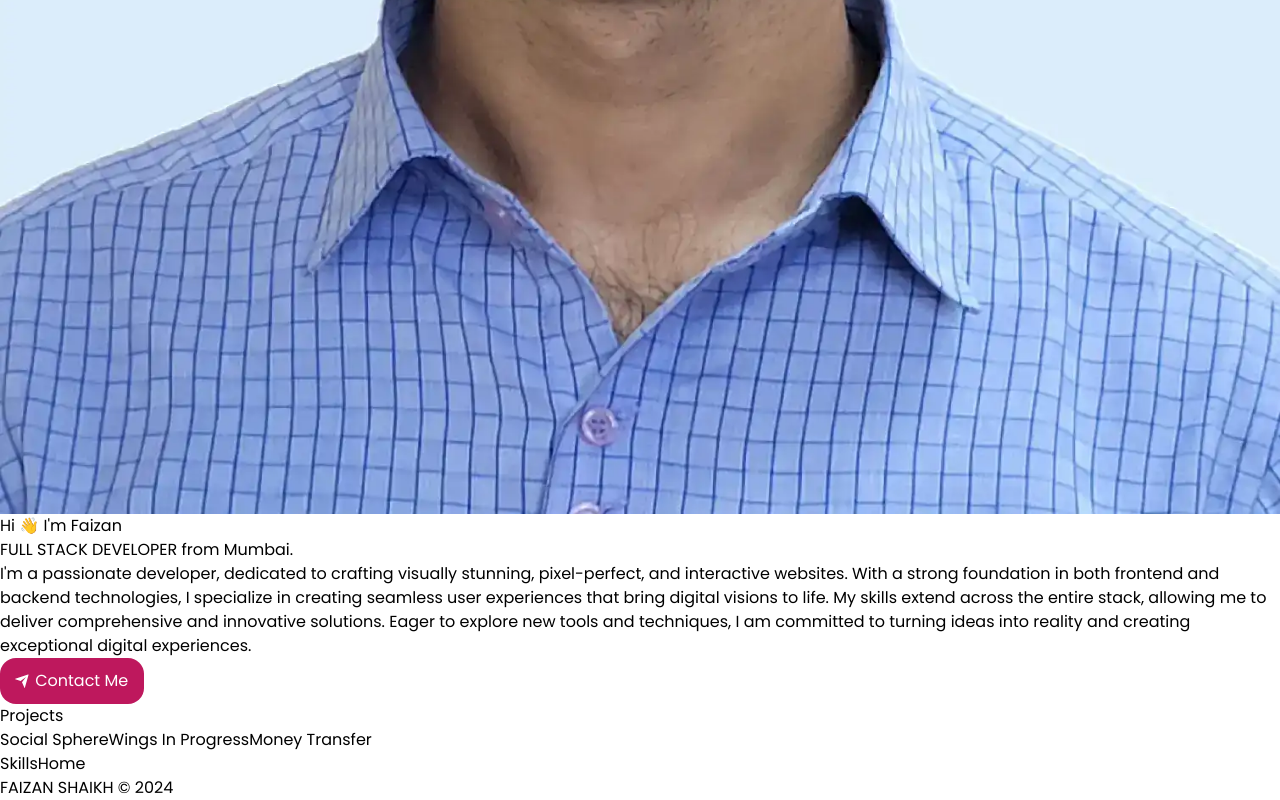
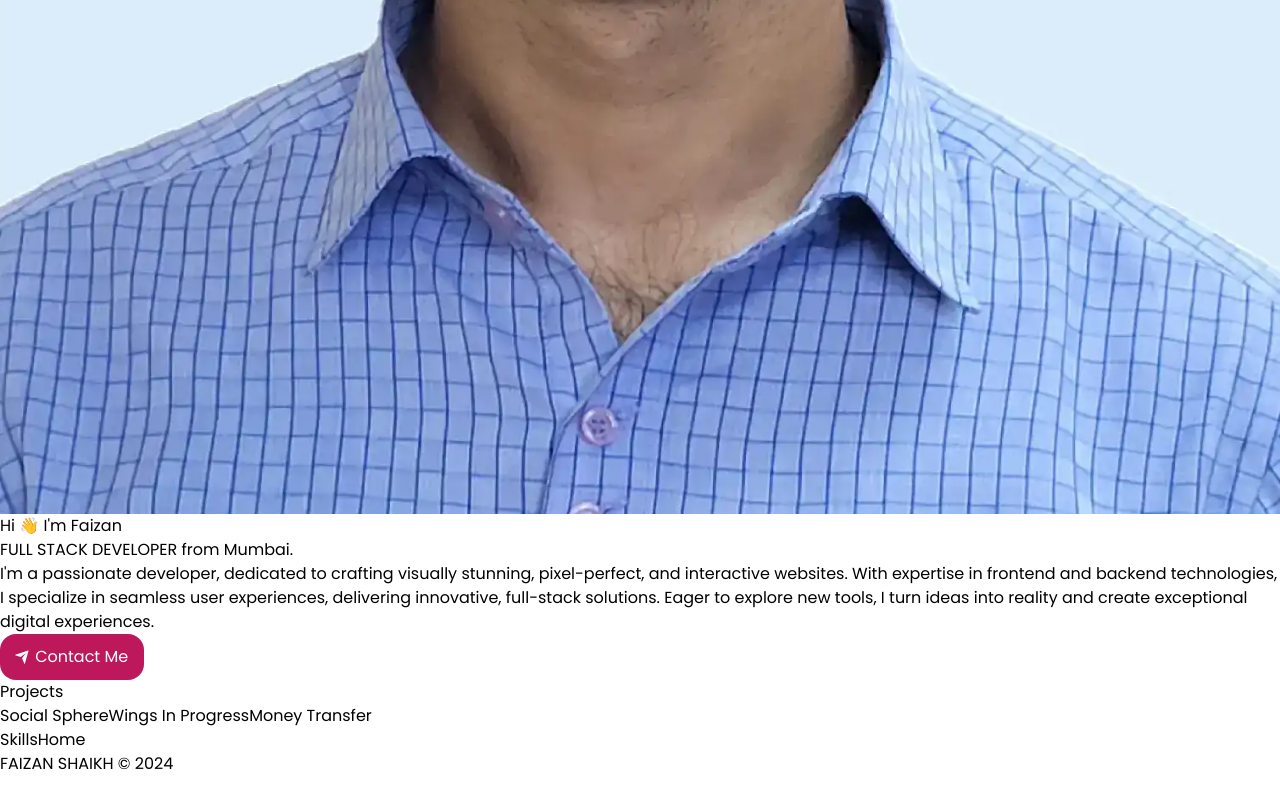
Before and after one commit to IronJosh786/portfolio_, a React (Vite) app: page / in a window 1280 px wide. Shown: the part 1282-2082 px from the top of the page. After the commit the page ends 2058 px from the top, so only its background shows below. Built offline with nearby package versions, Linux system fonts and the light colour scheme.

Commit message:
update home page

```diff
--- a/src/components/Home.jsx
+++ b/src/components/Home.jsx
@@ -24,12 +24,10 @@ export default function Home() {
           passionate developer,
         </span>{" "}
         dedicated to crafting visually stunning, pixel-perfect, and interactive
-        websites. With a strong foundation in both frontend and backend
-        technologies, I specialize in creating seamless user experiences that
-        bring digital visions to life. My skills extend across the entire stack,
-        allowing me to deliver comprehensive and innovative solutions. Eager to
-        explore new tools and techniques, I am committed to turning ideas into
-        reality and creating exceptional digital experiences.
+        websites. With expertise in frontend and backend technologies, I
+        specialize in seamless user experiences, delivering innovative,
+        full-stack solutions. Eager to explore new tools, I turn ideas into
+        reality and create exceptional digital experiences.
       </p>
       <button className="flex items-center">
         <Link id="send_btn" to="mailto: faizanejazshaikh%40gmail%2Ecom">
```
Also changed, not shown: 1 other file (tests, documents, lock files or other folders).
